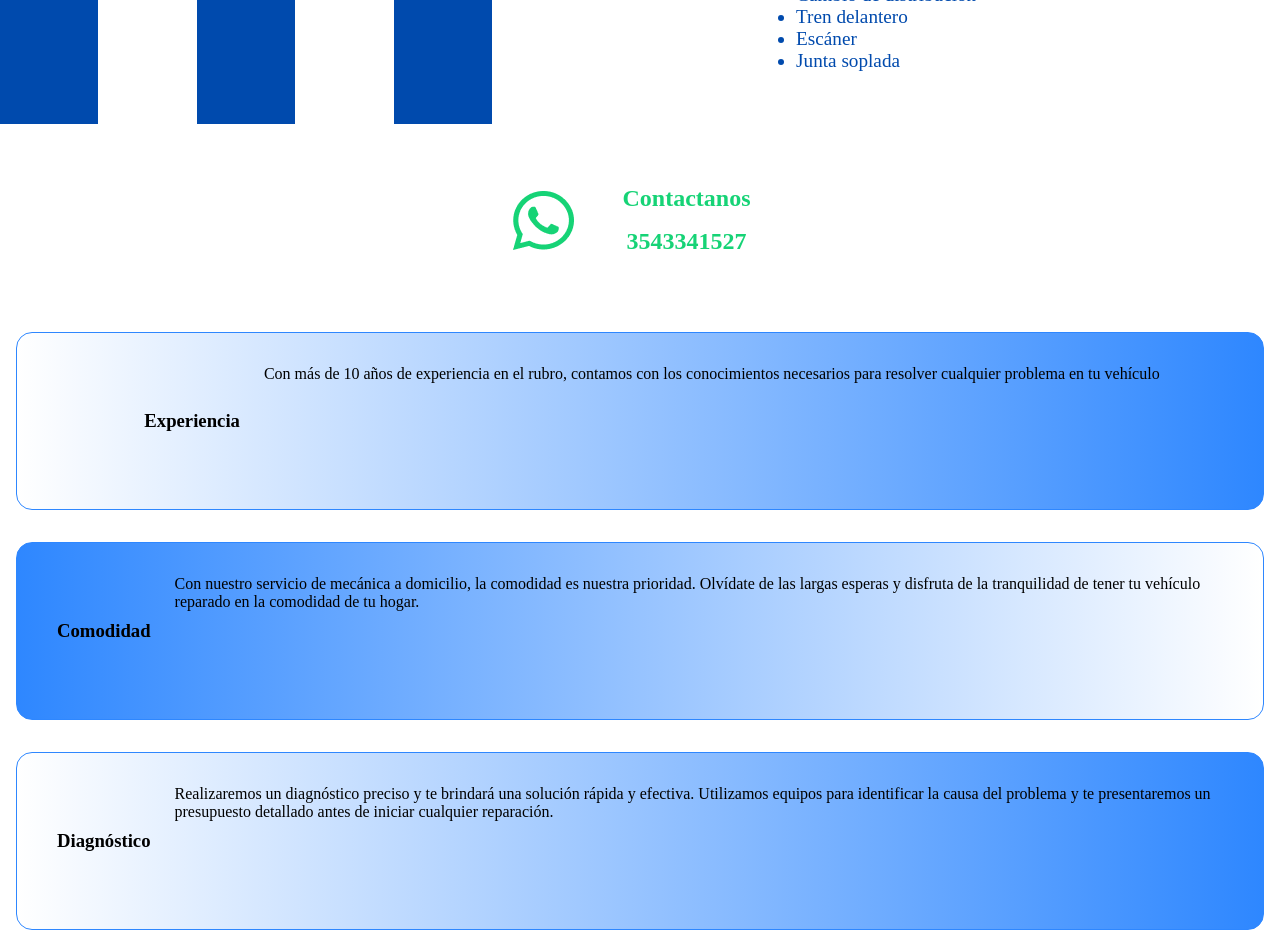
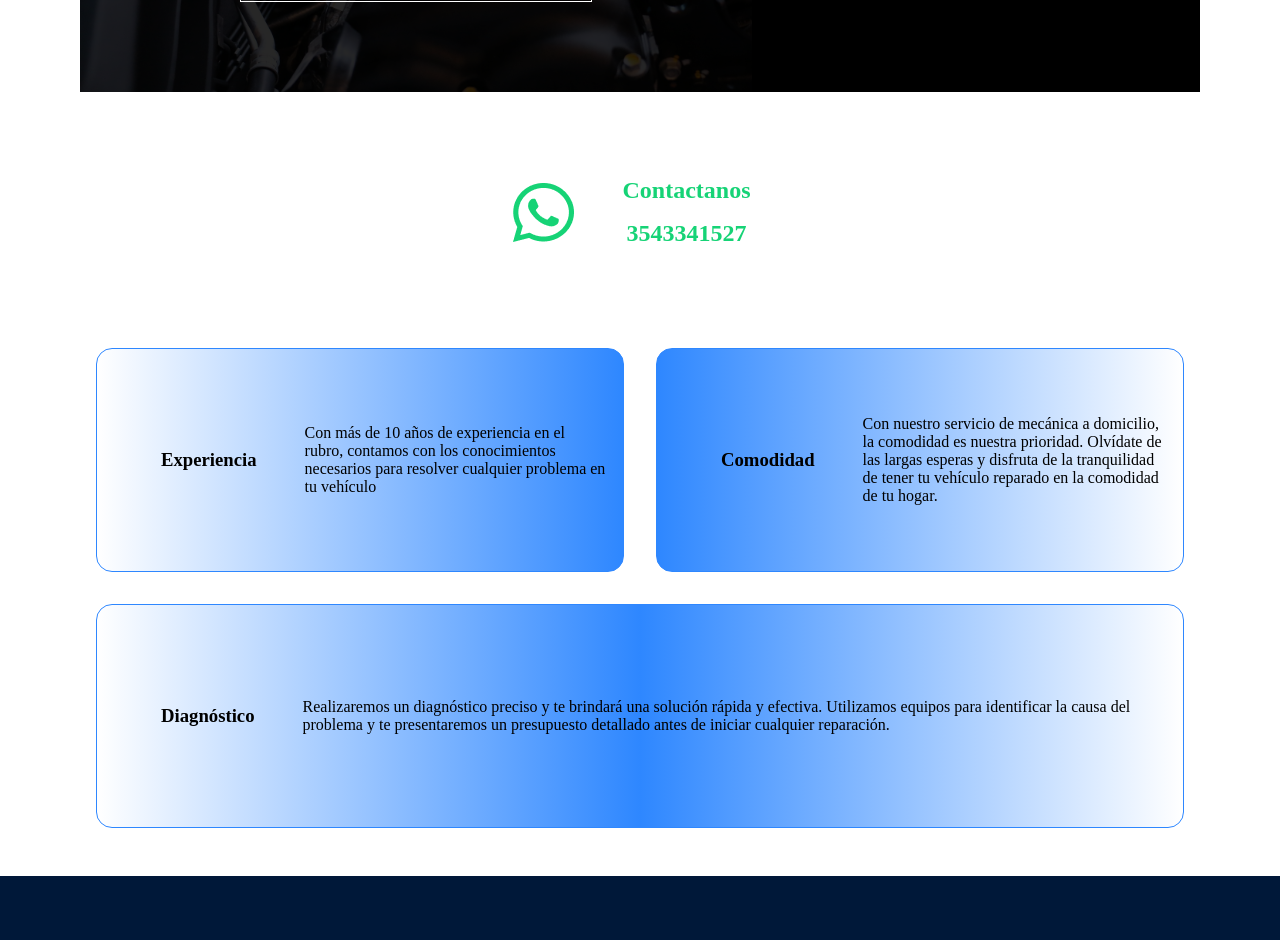
Before and after one commit to delhugo-martin/Diagnostico-Baltazar, a plain HTML site: page index.html in a window 1280 px wide. Shown: the part 672-1612 px from the top of the page. Drawn offline with Linux system fonts and the light colour scheme.

Commit message:
mediaqueries termindas,faltan efectos hover, animaciones y fuente

```diff
--- a/index.html
+++ b/index.html
@@ -14,8 +14,11 @@
         <div class="img-logo"> <img src="/assets/images/IMG-LOGO.png" alt="logo"></div>
         <div>
             <ul>
-                <li>Sobre nosotros</li>
-                <li>Contacto</li>
+                <a href="#sobre_nosotros"><li>Sobre nosotros</li></a>
+
+                <a href="#contacto"><li>Contacto</li></a>
+
+
             </ul>
         </div>
     </nav>
@@ -25,12 +28,13 @@
             <img src="/assets/images/LARGE-LOGO-TRANSPARENT.png" alt="logo-presentacion" class="hero-img-logo">
     </section>
 
+
+<section class="suma"> <!-- ============= suma    -->
 <!-- LA COMODIDAD -->
-
 <section class="comod">
     <div class="comod-hero">
 
-        <div> <p>La comodidad de llevar</p> </div>
+        <div> <p>La comodidad de llevar</p></div>
         <div><p>el taller a tu</p></div>
         <div> <div><p>CASA</p></div></div>
 
@@ -41,9 +45,9 @@
 <section class="things">
 
     <div class="things_imp"></div>
-    <div>  </div>
+    <div class="things_par"></div>
     <div class="things_imp"></div>
-    <div>  </div>
+    <div class="things_par"></div>
     <div class="things_imp"></div>
 
     <div class="things_cont">
@@ -56,9 +60,11 @@
     </div>
 </section>
 
-<!-- TARJETAS -->
 
-<section class="contacto" >
+</section> <!-- ============= suma end   -->
+<!-- CONTACTO -->
+
+<section class="contacto" id="contacto">
     <img src="./assets/images/wp.png" alt="">
     <div>
         <h3>Contactanos</h3>
@@ -67,7 +73,7 @@
 </section>
 
 <!-- SOBRE NOSOTROS -->
-<section class="sobre" >
+<section class="sobre" id="sobre_nosotros" >
     <div class="sobre_card" >
         <h3>Experiencia</h3>
         <p>Con más de 10 años de experiencia en el rubro, contamos con los conocimientos necesarios para resolver cualquier problema en tu vehículo</p>
@@ -77,10 +83,11 @@
         <p>Con nuestro servicio de mecánica a domicilio, la comodidad es nuestra prioridad. Olvídate de las largas esperas y disfruta de la tranquilidad de tener tu vehículo reparado en la comodidad de tu hogar.</p>
 
     </div>
-    <div class="sobre_card">
+    <div class="sobre_card last_card">
         <h3>Diagnóstico</h3>
         <p>Realizaremos un diagnóstico preciso y te brindará una solución rápida y efectiva. Utilizamos equipos para identificar la causa del problema y te presentaremos un presupuesto detallado antes de iniciar cualquier reparación.</p>
     </div>
+
 
 
 </section>
@@ -92,13 +99,16 @@
             <img src="./assets/images/LARGE-LOGO-TRANSPARENT-WHITE.png" alt="">
         </div>
         <div>
-            <h4>Contacto</h4>
-            <h4>Sobre nosotros</h4>
-        </div>
+            <a href="#sobre_nosotros"><li>Sobre nosotros</li></a>
+
+            <a href="#contacto"><li>Contacto</li></a>
 
     </footer>
 
-<!-- SCRIPTS  -->
+<!-- SCRIPTS
+el about debe ser una mezcla de hrds y soft skills
+
+-->
     <script src="/scripts/script.js"></script>
 </body>
 </html>
--- a/styles/styles.css
+++ b/styles/styles.css
@@ -7,7 +7,14 @@ body {
   padding: 0;
   border: 0;
   vertical-align: baseline;
-  background-color: black;
+  background-color: white;
+}
+html a{
+  list-style: none;
+  text-decoration: none;
+}
+nav{
+  background-color: #000;
 }
 div {
   margin: 0;
@@ -208,8 +215,282 @@ nav div ul li {
     height: 5rem;
 }
 
-.footer div h4{
+.footer div a{
     color: #fff;
     text-align: start;
+    margin:  1rem .5rem;
+}
+
+/* ======= 550PX ======= */
+@media only screen and (min-width: 550px) {
+/* - - HERO IMG - - */
+.hero {
+  height: 12rem;
+}
+/* - - COMODIDAD - - */
+.comod-hero div p{
+  margin: 0rem 4rem;
+}
+/* - - COSAS QUE HACE - - */
+.things{
+  grid-template-rows: 15rem ;
+}
+/* - - CONTACTO - - */
+.contacto{
+  height: 15rem;
+}
+
+/* - - SOBRE NOSOTROS - - */
+.sobre_card h3{
+  padding: 3rem;
+}
+.sobre_card p{
+  overflow:auto;
+  height: auto;
+}
+
+}/* 550 */
+
+
+
+/* ======= 700PX ======= */
+@media only screen and (min-width: 700px) {
+  /* - - HERO IMG - - */
+  .hero {
+    height: 12rem;
+  }
+  /* - - COMODIDAD - - */
+  .comod-hero div p{
+    margin: 0rem 4rem;
+  }
+  /* - - COSAS QUE HACE - - */
+  .things{
+    grid-template-rows: 15rem ;
+    grid-template-columns: 1fr;
+    background-color: #000;
+    margin: 0;
+    padding: 0;
+  }
+  .things_imp{
+    display: none;
+    width: 0rem;
+    height: 0;
+
+
+  }
+  .things_par{
+    display: none;
+    width: 0rem;
+    height: 0;
+  }
+  .things_cont{
+    height: 20rem;
+    margin: 0;
+    padding: 0;
+  }
+
+ .things_cont ul li{
+    color:#fff;
     margin:  1rem 0;
-}
+    list-style: none;
+    font-size: 1.2rem;
+  }
+  .things :nth-child(2n){
+    background-color: #000;
+ }
+  /* - - CONTACTO - - */
+  .contacto{
+    height: 15rem;
+  }
+
+  /* - - SOBRE NOSOTROS - - */
+  .sobre{
+    margin:0 4rem ;
+  }
+  .sobre_card h3{
+    padding: 3rem;
+  }
+  .sobre_card p{
+    overflow:auto;
+    height: auto;
+  }
+  /* - - SUMA - - */
+  .suma{
+    display:grid;
+    grid-template-columns: 3fr 2fr;
+  }
+}/* 700 */
+
+
+/* ======= 900PX ======= */
+@media only screen and (min-width: 900px) {
+  /* - - HERO IMG - - */
+  .hero {
+    height: 15rem;
+  }
+  /* - - COMODIDAD - - */
+  .comod-hero div p{
+    margin: 0rem 4rem;
+  }
+  /* - - COSAS QUE HACE - - */
+  .things{
+    grid-template-rows: 15rem ;
+    grid-template-columns: 1fr;
+    background-color: #000;
+    margin: 0;
+    padding: 0;
+  }
+  .things_imp{
+    display: none;
+    width: 0rem;
+    height: 0;
+
+
+  }
+  .things_par{
+    display: none;
+    width: 0rem;
+    height: 0;
+  }
+  .things_cont{
+    height: 20rem;
+    margin: 0;
+    padding: 0;
+  }
+
+ .things_cont ul li{
+    color:#fff;
+    margin:  1rem 0;
+    list-style: none;
+    font-size: 1.2rem;
+  }
+  .things :nth-child(2n){
+    background-color: #000;
+ }
+  /* - - CONTACTO - - */
+  .contacto{
+    height: 15rem;
+  }
+
+  /* - - SOBRE NOSOTROS - - */
+  .sobre{
+    margin:0 1rem ;
+    display: grid;
+    grid-template-rows: 16rem 16rem;
+    grid-template-columns: 1fr 1fr;
+  }
+
+  .sobre_card{
+    height: auto;
+  }
+
+  .sobre_card h3{
+    padding: 3rem;
+  }
+  .sobre_card p{
+    overflow:auto;
+    height: auto;
+  }
+
+  .last_card{
+    grid-column: 1/3;
+    background-image: -moz-linear-gradient(0deg,#fff,#2E87FF, #fff);
+    background-image:-webkit-linear-gradient(0deg,#fff,#2E87FF, #fff);
+
+
+  }
+
+
+  /* - - SUMA - - */
+  .suma{
+    display:grid;
+    grid-template-columns: 3fr 2fr;
+  }
+}/* 900 */
+
+
+
+/* ======= 1200PX ======= */
+@media only screen and (min-width: 1100px) {
+  /* - - HERO IMG - - */
+  .hero {
+    height: 18rem;
+  }
+  /* - - COMODIDAD - - */
+  .comod-hero div p{
+    margin: 0rem 4rem;
+  }
+  /* - - COSAS QUE HACE - - */
+  .things{
+    grid-template-rows: 15rem ;
+    grid-template-columns: 1fr;
+    background-color: #000;
+    margin: 0;
+    padding: 0;
+  }
+  .things_imp{
+    display: none;
+    width: 0rem;
+    height: 0;
+
+
+  }
+  .things_par{
+    display: none;
+    width: 0rem;
+    height: 0;
+  }
+  .things_cont{
+    height: 20rem;
+    margin: 0;
+    padding: 0;
+  }
+
+ .things_cont ul li{
+    color:#fff;
+    margin:  1rem 0;
+    list-style: none;
+    font-size: 1.2rem;
+  }
+  .things :nth-child(2n){
+    background-color: #000;
+ }
+  /* - - CONTACTO - - */
+  .contacto{
+    height: 15rem;
+  }
+
+  /* - - SOBRE NOSOTROS - - */
+  .sobre{
+    margin:0 0 2rem 0 ;
+    padding:0 5rem ;
+    display: grid;
+    grid-template-rows: 16rem 16rem;
+    grid-template-columns: 1fr 1fr;
+  }
+
+  .sobre_card{
+    height: auto;
+  }
+
+  .sobre_card h3{
+    padding: 3rem;
+  }
+  .sobre_card p{
+    overflow:auto;
+    height: auto;
+  }
+
+  .last_card{
+    grid-column: 1/3;
+
+  }
+  /* - - SUMA - - */
+  .suma{
+    display:grid;
+    grid-template-columns: 3fr 2fr;
+    padding:0 5rem ;
+  }
+
+
+}/* 1200 */
```
